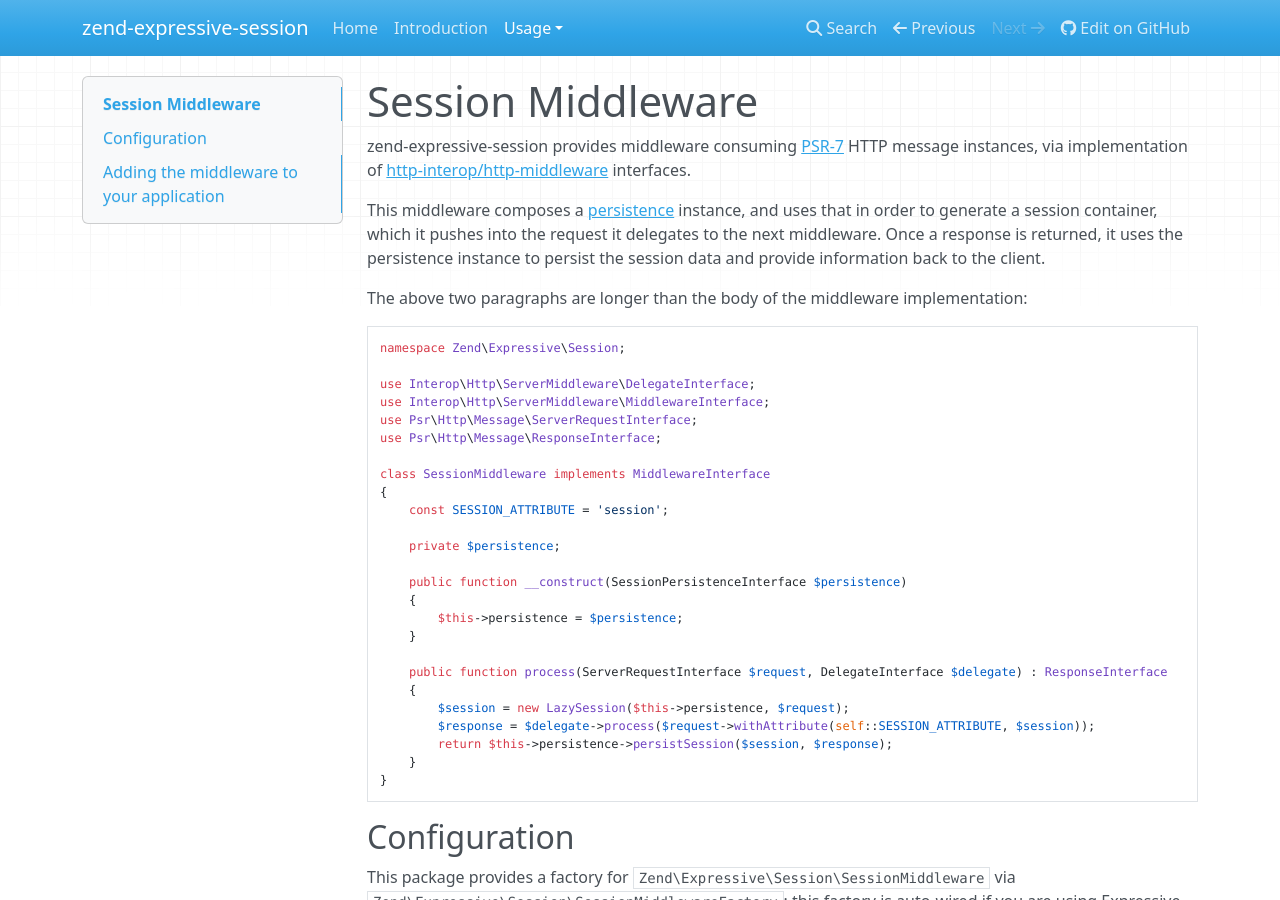
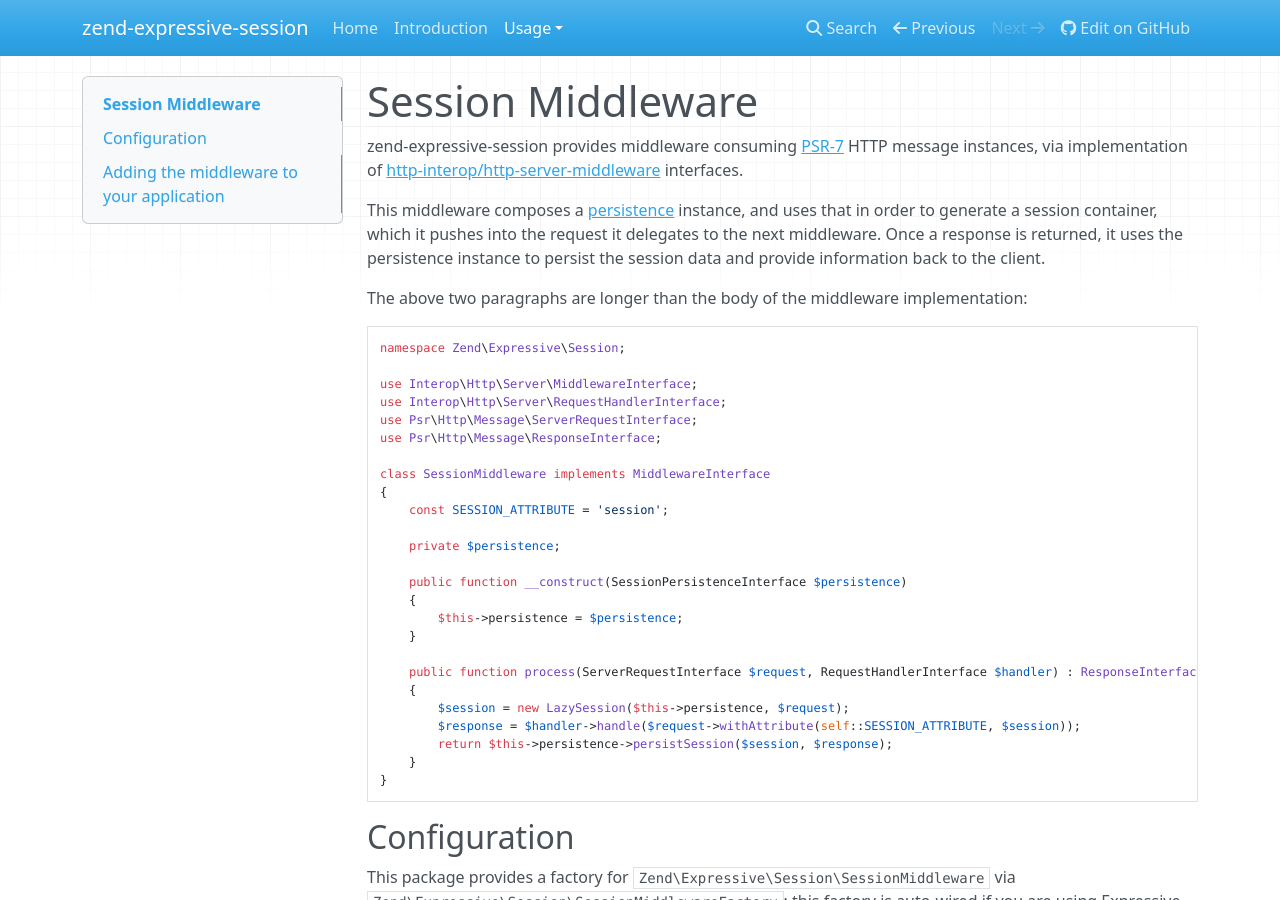
Before and after one commit to zendframework/zend-expressive-session, an MkDocs documentation site: the page built from docs/book/middleware.md, in a window 1280 px wide and 900 px high. Built offline with MkDocs 1.6.1, drawn with Linux system fonts in a browser that asks for light colours; nearby versions of some CDN libraries; old or Windows-style settings are respelled for this version of MkDocs.

Commit message:
PSR-15 support (http-interop/http-server-middleware)

````diff
--- a/composer.json
+++ b/composer.json
@@ -23,7 +23,7 @@
     },
     "require": {
         "php": "^7.1",
-        "http-interop/http-middleware": "^0.4.1",
+        "http-interop/http-server-middleware": "^1.0.1",
         "psr/container": "^1.0"
     },
     "require-dev": {
--- a/docs/book/middleware.md
+++ b/docs/book/middleware.md
@@ -2,7 +2,7 @@
 
 zend-expressive-session provides middleware consuming
 [PSR-7](http://www.php-fig.org/psr/psr-7/) HTTP message instances, via
-implementation of [http-interop/http-middleware](https://github.com/http-interop/http-middleware)
+implementation of [http-interop/http-server-middleware](https://github.com/http-interop/http-server-middleware)
 interfaces.
 
 This middleware composes a [persistence](persistence.md) instance, and uses that
@@ -17,8 +17,8 @@ implementation:
 ```php
 namespace Zend\Expressive\Session;
 
-use Interop\Http\ServerMiddleware\DelegateInterface;
-use Interop\Http\ServerMiddleware\MiddlewareInterface;
+use Interop\Http\Server\MiddlewareInterface;
+use Interop\Http\Server\RequestHandlerInterface;
 use Psr\Http\Message\ServerRequestInterface;
 use Psr\Http\Message\ResponseInterface;
 
@@ -33,10 +33,10 @@ class SessionMiddleware implements MiddlewareInterface
         $this->persistence = $persistence;
     }
 
-    public function process(ServerRequestInterface $request, DelegateInterface $delegate) : ResponseInterface
+    public function process(ServerRequestInterface $request, RequestHandlerInterface $handler) : ResponseInterface
     {
         $session = new LazySession($this->persistence, $request);
-        $response = $delegate->process($request->withAttribute(self::SESSION_ATTRIBUTE, $session));
+        $response = $handler->handle($request->withAttribute(self::SESSION_ATTRIBUTE, $session));
         return $this->persistence->persistSession($session, $response);
     }
 }
````
Also changed, not shown: 3 other files.
